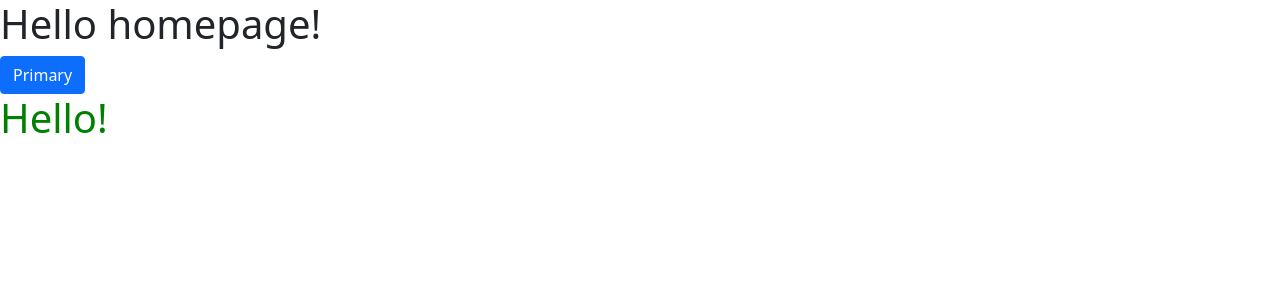
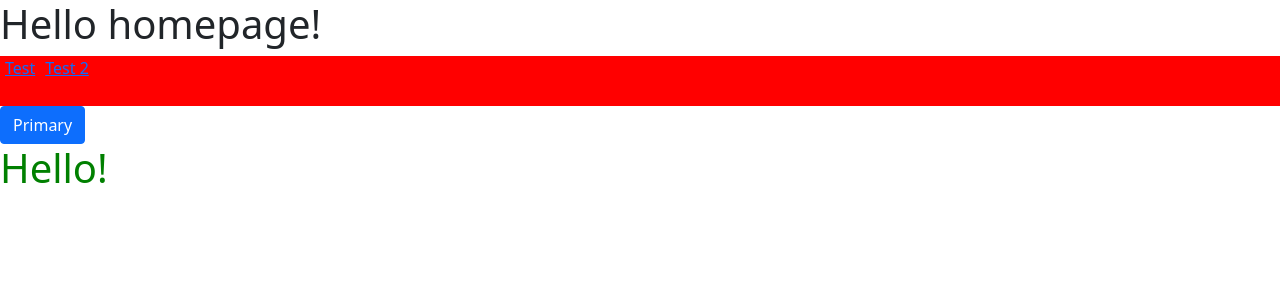
Before and after one commit to Nick-Adams-81/web-dev-portfolio-site, a Next.js app: page / in a window 1280 px wide. Shown: the top 300 px of the page. Built offline with nearby package versions, Linux system fonts and the light colour scheme.

Commit message:
added first successfull nav test

```diff
--- a/Components/Layout.js
+++ b/Components/Layout.js
@@ -14,7 +14,7 @@ const Layout = (props) => {
       </Head>
 
       {props.children}
-      <nav />
+      <Nav />
       <Button variant="primary" id="btn">Primary</Button>
       <h1>Hello!</h1>
 
--- a/Components/nav.js
+++ b/Components/nav.js
@@ -4,40 +4,30 @@ const Nav = () => {
 
   return (
     <>
- <Navbar bg="dark" expand="lg" id='nav'>
+      <div id="nav">
+        <a id="link-1" href="">Test</a>
+        <a>Test 2</a>
 
-    <Navbar.Brand href="#home">React-Bootstrap</Navbar.Brand>
-    <Navbar.Toggle aria-controls="basic-navbar-nav" />
-    <Navbar.Collapse id="basic-navbar-nav">
-      <Nav className="me-auto">
-        <Nav.Link href="#home">Home</Nav.Link>
-        <Nav.Link href="#link">Link</Nav.Link>
-        <NavDropdown title="Dropdown" id="basic-nav-dropdown">
-          <NavDropdown.Item href="#action/3.1">Action</NavDropdown.Item>
-          <NavDropdown.Item href="#action/3.2">Another action</NavDropdown.Item>
-          <NavDropdown.Item href="#action/3.3">Something</NavDropdown.Item>
-          <NavDropdown.Divider />
-          <NavDropdown.Item href="#action/3.4">Separated link</NavDropdown.Item>
-        </NavDropdown>
-      </Nav>
-    </Navbar.Collapse>
-
-</Navbar>
+      </div>
 
       <style jsx>
         {`
         #nav {
           width: 100%;
-            height: 20px;
+          height: 50px;
+          background-color: red;
         }
+
+        a {
+          padding: 5px;
+
+        }
+
         `}
       </style>
     </>
   )
 
-
-
-
 }
 
 export default Nav;
```
Lines whose indentation alone changed are shown as unchanged.
